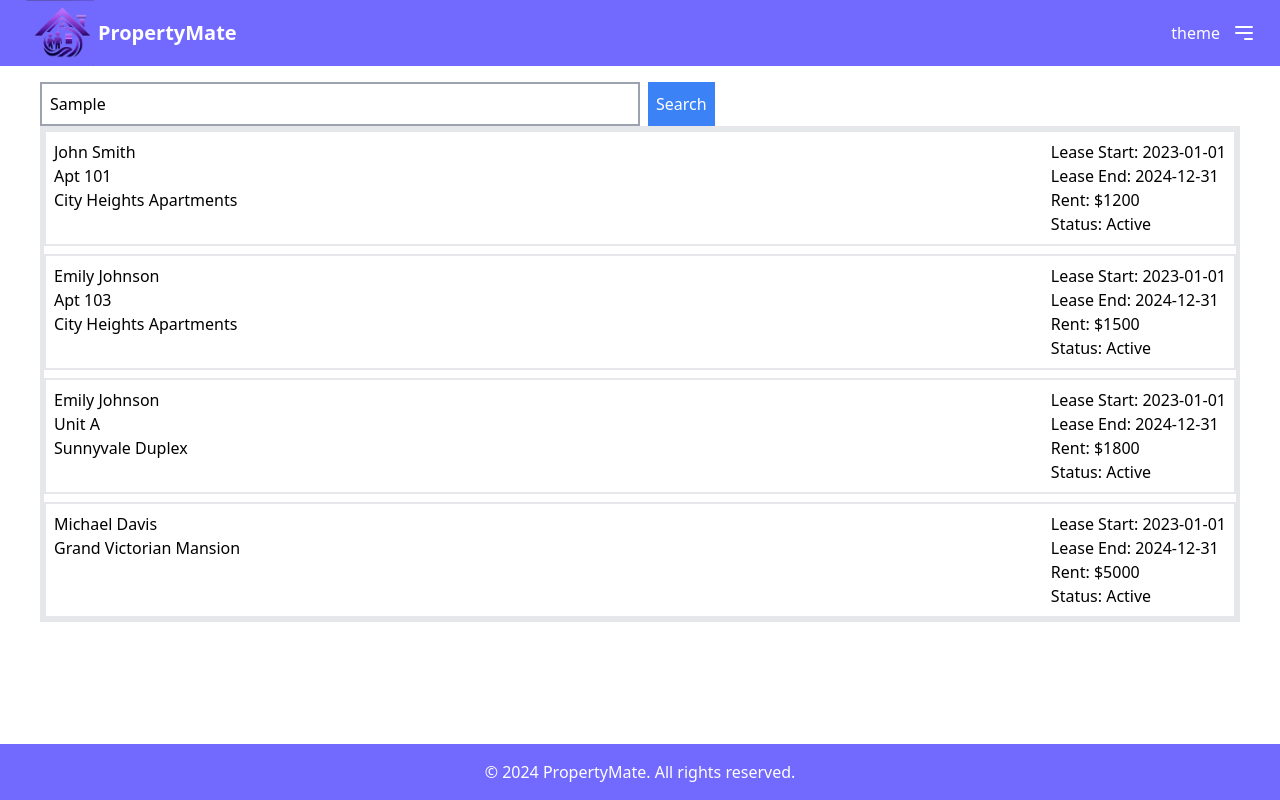
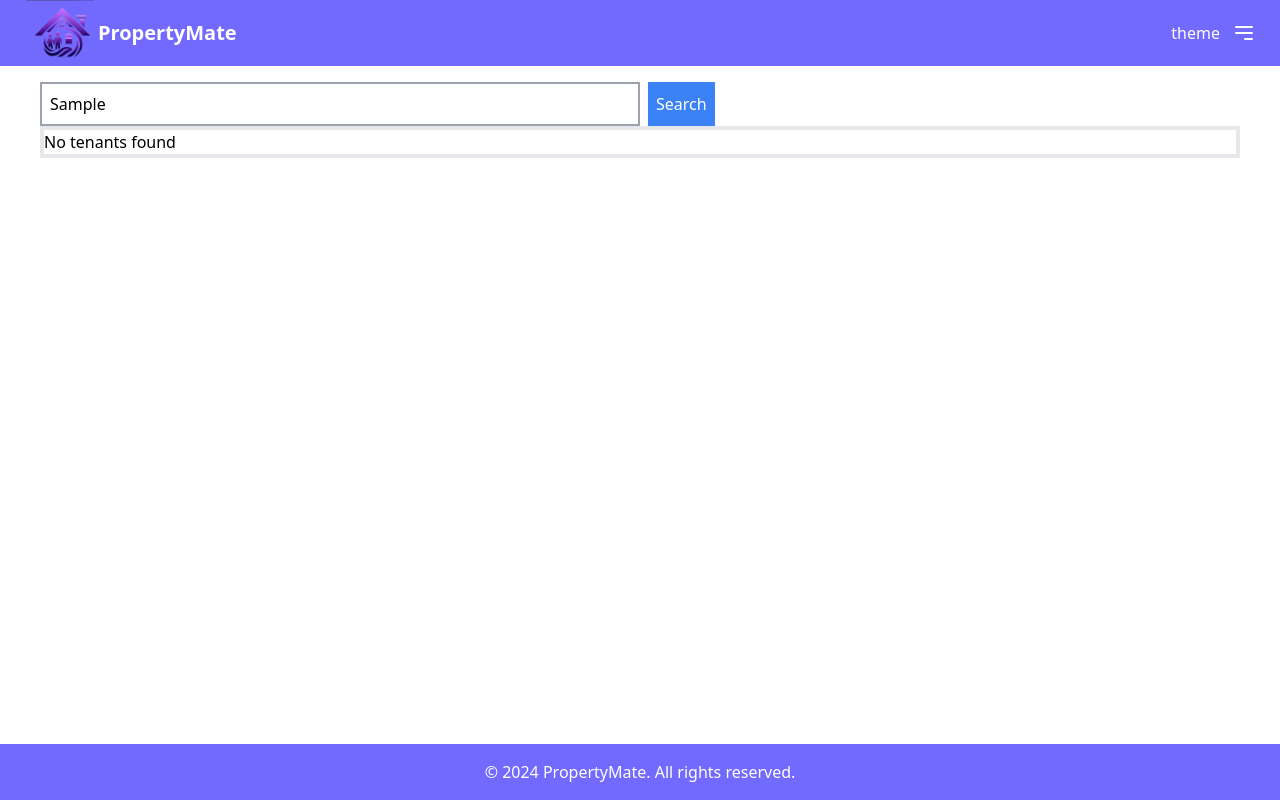
Before and after one commit to andrews-jonathanw/propertymate, a Next.js app: page /owner/tenants in a window 1280 px wide. Both pictures are taken after typing "Sample" into the empty fields and a click on the button "Search". Built offline with nearby package versions, Linux system fonts and the light colour scheme.

Commit message:
Update tenant IDs and implement search functionality

```diff
--- a/app/api/tenants/route.js
+++ b/app/api/tenants/route.js
@@ -22,7 +22,7 @@ const tenants = [
     status: 'Active'
   },
   {
-    id: 102,
+    id: 103,
     name: 'Emily Johnson',
     unit: 'Unit A',
     location: 'Sunnyvale Duplex',
@@ -32,7 +32,7 @@ const tenants = [
     status: 'Active'
   },
   {
-    id: 103,
+    id: 104,
     name: 'Michael Davis',
     unit: null,
     location: 'Grand Victorian Mansion',
--- a/app/owner/tenants/page.js
+++ b/app/owner/tenants/page.js
@@ -1,11 +1,14 @@
 'use client';
-import React, { useState, useEffect } from 'react'
-import TenantsContainer from '@/components/ownerTenants/tenantsContainer'
-import TenantSearch from '@/components/ownerTenants/TenantSearch'
+import React, { useState, useEffect } from 'react';
+import TenantSearch from '@/components/ownerTenants/TenantSearch';
+import TenantsContainer from '@/components/ownerTenants/TenantsContainer';
 
-export default function page() {
+export default function Page() {
   const [tenants, setTenants] = useState([]);
   const [loading, setLoading] = useState(true);
+  const [search, setSearch] = useState('');
+  const [errorTenants, setErrorTenants] = useState([]);
+  const [validTenants, setValidTenants] = useState([]);
 
   useEffect(() => {
     async function fetchTenants() {
@@ -16,13 +19,15 @@ export default function page() {
             Method: 'GET'
           }
         });
-        if (response) {
+        if (response.ok) {
           const data = await response.json();
           setTenants(data.tenants);
+          setLoading(false);
+        } else {
+          throw new Error('Failed to fetch tenants');
         }
       } catch (error) {
         console.error('An error occurred while fetching Tenants:', error);
-      } finally {
         setLoading(false);
       }
     }
@@ -30,14 +35,47 @@ export default function page() {
     fetchTenants();
   }, []);
 
+  useEffect(() => {
+    const uniqueTenantIds = new Set(); // Set to store unique tenant IDs encountered
+    const valid = [];
+    const error = [];
+
+    tenants.forEach(tenant => {
+      if (uniqueTenantIds.has(tenant.id)) {
+        error.push({
+          message: `Duplicate tenant ID found: ${tenant.name}`,
+          tenant
+        });
+      } else {
+        uniqueTenantIds.add(tenant.id);
+
+        const name = tenant.name.toLowerCase();
+        const unit = tenant.unit ? tenant.unit.toLowerCase() : '';
+        const location = tenant.location.toLowerCase();
+        if (
+          name.includes(search.toLowerCase()) ||
+          unit.includes(search.toLowerCase()) ||
+          location.includes(search.toLowerCase())
+        ) {
+          valid.push(tenant);
+        }
+      }
+    });
+
+    setValidTenants(valid);
+    setErrorTenants(error);
+  }, [tenants, search]);
+
   return (
     <div className='flex flex-col items-center justify-center pt-4 px-10'>
-      <TenantSearch />
+      <TenantSearch setSearch={setSearch} />
       {loading ? (
         <p>Loading...</p>
       ) : (
-        <TenantsContainer tenants={tenants} />
+        <>
+          <TenantsContainer tenants={validTenants} errorTenants={errorTenants} />
+        </>
       )}
     </div>
-  )
+  );
 }
--- a/components/ownerTenants/TenantSearch.js
+++ b/components/ownerTenants/TenantSearch.js
@@ -1,12 +1,15 @@
 import React from 'react'
 
-export default function TenantSearch() {
+export default function TenantSearch({setSearch}) {
+
+
   return (
     <div className='w-full flex flex-row gap-2'>
         <input
           type='text'
           placeholder='Search for tenant'
           className='w-1/2 p-2 border-2 border-gray-400'
+          onChange={(e) => setSearch(e.target.value)}
         />
 
       <button className='bg-blue-500 text-white p-2'>Search</button>
--- a/components/ownerTenants/TenantsContainer.js
+++ b/components/ownerTenants/TenantsContainer.js
@@ -1,14 +1,21 @@
-import React from 'react'
-import Tenant from './Tenant'
+import React from 'react';
+import Tenant from './Tenant';
 
-export default function TenantsContainer({tenants}) {
-
+export default function TenantsContainer({ tenants, errorTenants }) {
   return (
     <div className='w-full border-4 flex flex-col gap-2'>
-      {tenants.length === 0 && <p>No tenants found</p>}
+      {errorTenants.map((errorTenant, index) => (
+        <div key={`error-${index}`} className='bg-red-200 p-2'>
+          <p>Error: {errorTenant.message}</p>
+          <Tenant key={errorTenant.tenant.id} tenant={errorTenant.tenant} />
+        </div>
+      ))}
+      {tenants.length === 0 && errorTenants.length === 0 && (
+        <p>No tenants found</p>
+      )}
       {tenants.map((tenant) => (
         <Tenant key={tenant.id} tenant={tenant} />
       ))}
     </div>
-  )
+  );
 }
```
